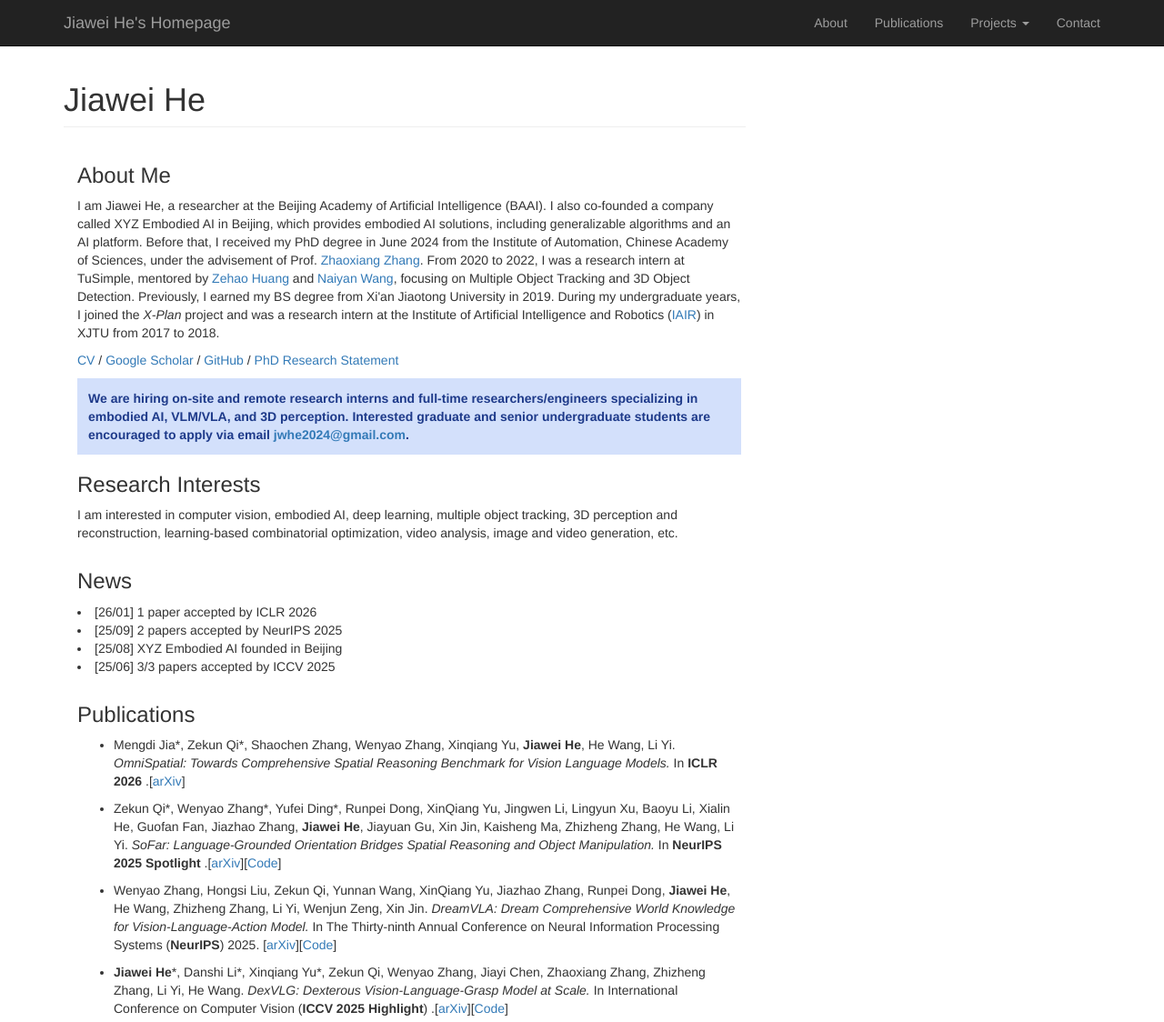
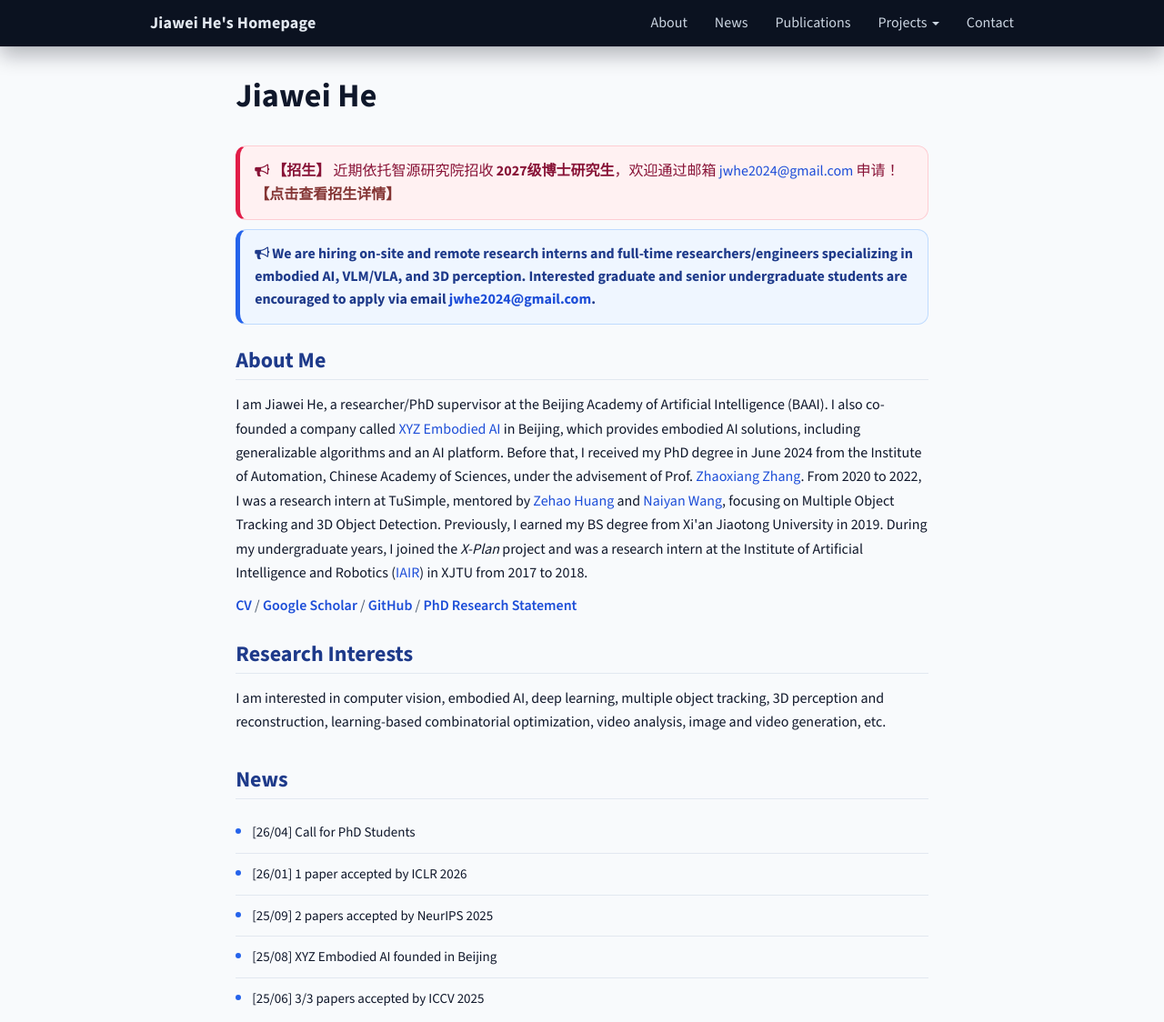
Before and after one commit to jiaweihe1996/jiaweihe.xyz, a plain HTML site: page index.html in a window 1280 px wide. Shown: the top 1124 px of the page at 91% size. Drawn offline with nearby package versions, Linux system fonts and the light colour scheme.

Commit message:
update news and format

```diff
--- /dev/null
+++ b/css/academic.css
@@ -0,0 +1,197 @@
+:root {
+  --bg: #f8fafc;
+  --surface: #ffffff;
+  --text: #0f172a;
+  --muted: #475569;
+  --border: #e2e8f0;
+  --link: #1d4ed8;
+  --link-hover: #1e40af;
+  --accent: #1e3a8a;
+}
+
+body {
+  background: var(--bg);
+  color: var(--text);
+  font-family: "Source Sans 3", -apple-system, BlinkMacSystemFont, "Segoe UI", Roboto,
+    Arial, "Noto Sans", "Liberation Sans", sans-serif;
+  font-size: 16px;
+  line-height: 1.65;
+}
+
+html {
+  scroll-behavior: smooth;
+}
+
+#about,
+#research,
+#news,
+#publications,
+#presentations,
+#services,
+#contact {
+  scroll-margin-top: 80px;
+}
+
+a {
+  color: var(--link);
+}
+
+a:hover,
+a:focus {
+  color: var(--link-hover);
+  text-decoration: none;
+}
+
+.container {
+  max-width: 980px;
+}
+
+.navbar-inverse {
+  background-color: #0b1220;
+  border-color: transparent;
+  box-shadow: 0 1px 0 rgba(15, 23, 42, 0.08), 0 10px 22px rgba(2, 6, 23, 0.28);
+}
+
+.navbar-inverse .navbar-brand {
+  color: #e2e8f0;
+  font-weight: 700;
+  letter-spacing: 0.2px;
+}
+
+.navbar-inverse .navbar-nav > li > a {
+  color: #cbd5e1;
+}
+
+.navbar-inverse .navbar-nav > li > a:hover,
+.navbar-inverse .navbar-nav > li > a:focus {
+  color: #ffffff;
+}
+
+.page-header {
+  border-bottom: none;
+  margin: 10px 0 8px;
+  padding-bottom: 0;
+  font-weight: 700;
+  letter-spacing: 0.2px;
+}
+
+.site-section {
+  margin: 26px 0;
+}
+
+.site-section h3 {
+  font-weight: 700;
+  margin: 0 0 14px;
+  padding-bottom: 8px;
+  border-bottom: 1px solid var(--border);
+  color: var(--accent);
+}
+
+.profile-links {
+  margin: 10px 0 0;
+  color: var(--muted);
+}
+
+.profile-links a {
+  font-weight: 600;
+}
+
+.alert {
+  border-radius: 12px;
+  padding: 14px 16px;
+}
+
+.site-notice {
+  font-size: 16px;
+  margin-top: 0;
+  margin-bottom: 10px;
+}
+
+.alert-danger {
+  background: #fff1f2;
+  border: 1px solid #fecdd3;
+  border-left: 5px solid #e11d48;
+  color: #881337;
+}
+
+.highlighted-paragraph {
+  margin-top: 10px;
+  border-radius: 12px;
+  border: 1px solid #bfdbfe;
+  border-left: 5px solid #2563eb;
+  background-color: #eff6ff !important;
+  color: #1e3a8a !important;
+  padding: 14px 16px;
+  line-height: 1.55;
+}
+
+.news-list,
+.pub-list {
+  list-style: none;
+  padding-left: 0;
+  margin: 0;
+}
+
+.pub-list li {
+  background: var(--surface);
+  border: 1px solid var(--border);
+  border-radius: 12px;
+  padding: 12px 14px;
+  margin-bottom: 10px;
+}
+
+.news-list li {
+  position: relative;
+  background: transparent;
+  border: none;
+  border-bottom: 1px solid var(--border);
+  border-radius: 0;
+  padding: 10px 0 10px 18px;
+  margin-bottom: 0;
+  font-size: 15px;
+}
+
+.news-list li::before {
+  content: "";
+  position: absolute;
+  left: 0;
+  top: 18px;
+  width: 6px;
+  height: 6px;
+  border-radius: 999px;
+  background: #2563eb;
+}
+
+.news-list li:last-child {
+  border-bottom: none;
+}
+
+.pub-list li a {
+  font-weight: 600;
+}
+
+#contact p {
+  margin-bottom: 10px;
+}
+
+.text-muted {
+  color: var(--muted);
+}
+
+@media (max-width: 767px) {
+  body {
+    font-size: 15px;
+  }
+
+  .pub-list li {
+    padding: 10px 12px;
+  }
+
+  .news-list li {
+    padding: 10px 0 10px 16px;
+  }
+
+  .news-list li::before {
+    top: 18px;
+  }
+}
--- a/index.html
+++ b/index.html
@@ -24,6 +24,14 @@
 
     <!-- Custom CSS -->
     <link href="css/modern-business.css" rel="stylesheet">
+
+    <!-- Typography -->
+    <link rel="preconnect" href="https://fonts.googleapis.com">
+    <link rel="preconnect" href="https://fonts.gstatic.com" crossorigin>
+    <link href="https://fonts.googleapis.com/css2?family=Source+Sans+3:wght@400;600;700&amp;display=swap" rel="stylesheet">
+
+    <!-- Academic Theme Overrides -->
+    <link href="css/academic.css" rel="stylesheet">
 
     <!-- Custom Fonts -->
     <link href="font-awesome/css/font-awesome.min.css" rel="stylesheet" type="text/css">
@@ -79,6 +87,9 @@
 	                        <a href="#about">About</a>
 	                    </li>
                         <li>
+                            <a href="#news">News</a>
+                        </li>
+	                    <li>
 	                        <a href="#publications">Publications</a>
 	                    </li>
 
@@ -104,173 +115,157 @@
      <div class="container">
 
         <!-- Page Heading/Breadcrumbs -->
-        <div class="row">
-            <div class="col-lg-8">
+        <div class="row site-section">
+            <div class="col-lg-10 col-lg-offset-1 col-md-10 col-md-offset-1">
                 <h1 class="page-header">Jiawei He
                 </h1>
             </div>
         </div>
         <!-- /.row -->
-        <div id="about">
-            <!-- Contact Details Column -->
-            <div class="col-md-8">
-                <h3>About Me</h3>
-                <p>I am Jiawei He, a researcher at the Beijing Academy of Artificial Intelligence (BAAI). I also co-founded a company called XYZ Embodied AI in Beijing, which provides embodied AI solutions, including generalizable algorithms and an AI platform. Before that, I received my PhD degree in June 2024 from the Institute of Automation, Chinese Academy of Sciences, under the advisement of Prof. <a href="https://zhaoxiangzhang.net/"> Zhaoxiang Zhang</a>. From 2020 to 2022, I was a research intern at TuSimple, mentored by <a href="https://scholar.google.com/citations?user=zXqeKPgAAAAJ&hl=en"> Zehao Huang</a> and <a href="https://winsty.net/index.html"> Naiyan Wang</a>, focusing on Multiple Object Tracking and 3D Object Detection. Previously, I earned my BS degree from Xi'an Jiaotong University in 2019. During my undergraduate years, I joined the <i>X-Plan</i> project and was a research intern at the Institute of Artificial Intelligence and Robotics (<a href="http://www.aiar.xjtu.edu.cn/">IAIR</a>) in XJTU from 2017 to 2018.
-                </p>
-                 <a href="Curriculum_Vitae_hjw.pdf"> CV</a> /  <a href="https://scholar.google.com/citations?user=35lEP_oAAAAJ"> Google Scholar</a> / <a href="https://github.com/jiaweihe1996"> GitHub </a> /  <a href="research_statement_short.pdf"> PhD Research Statement </a>
-             </p>
+        <div class="row site-section">
+            <div class="col-lg-10 col-lg-offset-1 col-md-10 col-md-offset-1">
+                <div class="alert alert-danger site-notice" role="alert">
+                    <i class="fa fa-bullhorn" aria-hidden="true"></i>
+                    <b>【招生】</b> 近期依托智源研究院招收 <b>2027级博士研究生</b>，欢迎通过邮箱 <a href="mailto:jwhe2024@gmail.com">jwhe2024@gmail.com</a> 申请！<a class="alert-link" href="https://mp.weixin.qq.com/s/hTezXLgaNu2UP_fpFY5t6A">【点击查看招生详情】</a>
+                </div>
                 <div class="highlighted-paragraph">
+                    <i class="fa fa-bullhorn" aria-hidden="true"></i>
                     <b>We are hiring on-site and remote research interns and full-time researchers/engineers specializing in embodied AI, VLM/VLA, and 3D perception. Interested graduate and senior undergraduate students are encouraged to apply via email <a href="mailto:jwhe2024@gmail.com">jwhe2024@gmail.com</a>.</b>
                 </div>
-
+            </div>
         </div>
 
-
-
+        <div id="about" class="row site-section">
+            <div class="col-lg-10 col-lg-offset-1 col-md-10 col-md-offset-1">
+                <h3>About Me</h3>
+	                <p>I am Jiawei He, a researcher/PhD supervisor at the Beijing Academy of Artificial Intelligence (BAAI). I also co-founded a company called <a href="https://xyz-eai.com/"> XYZ Embodied AI </a>in Beijing, which provides embodied AI solutions, including generalizable algorithms and an AI platform. Before that, I received my PhD degree in June 2024 from the Institute of Automation, Chinese Academy of Sciences, under the advisement of Prof. <a href="https://zhaoxiangzhang.net/"> Zhaoxiang Zhang</a>. From 2020 to 2022, I was a research intern at TuSimple, mentored by <a href="https://scholar.google.com/citations?user=zXqeKPgAAAAJ&amp;hl=en"> Zehao Huang</a> and <a href="https://winsty.net/index.html"> Naiyan Wang</a>, focusing on Multiple Object Tracking and 3D Object Detection. Previously, I earned my BS degree from Xi'an Jiaotong University in 2019. During my undergraduate years, I joined the <i>X-Plan</i> project and was a research intern at the Institute of Artificial Intelligence and Robotics (<a href="http://www.aiar.xjtu.edu.cn/">IAIR</a>) in XJTU from 2017 to 2018.
+                </p>
+                <p class="profile-links">
+                    <a href="Curriculum_Vitae_hjw.pdf">CV</a> /
+                    <a href="https://scholar.google.com/citations?user=35lEP_oAAAAJ">Google Scholar</a> /
+                    <a href="https://github.com/jiaweihe1996">GitHub</a> /
+                    <a href="research_statement_short.pdf">PhD Research Statement</a>
+                </p>
+            </div>
         </div>
 
-        <div id="content2">
-            <!-- Contact Details Column -->
-             <div class="col-md-8">
+        <div id="research" class="row site-section">
+            <div class="col-lg-10 col-lg-offset-1 col-md-10 col-md-offset-1">
                 <h3>Research Interests</h3>
                 <p>
                    I am interested in computer vision, embodied AI, deep learning, multiple object tracking, 3D perception and reconstruction, learning-based combinatorial optimization, video analysis, image and video generation, etc.
                 </p>
             </div>
         </div>
-         <div id="content3">
-            <!-- Contact Details Column -->
-             <div class="col-md-8">
+        <div id="news" class="row site-section">
+            <div class="col-lg-10 col-lg-offset-1 col-md-10 col-md-offset-1">
                 <h3>News</h3>
-             <li> [26/01] 1 paper accepted by ICLR 2026</li>
-              <li> [25/09] 2 papers accepted by NeurIPS 2025</li>
-             <li> [25/08] XYZ Embodied AI founded in Beijing</li>
-              <li> [25/06] 3/3 papers accepted by ICCV 2025</li>
-              <p></p>
+                <ul class="news-list">
+                    <li>[26/04] Call for PhD Students</li>
+                    <li>[26/01] 1 paper accepted by ICLR 2026</li>
+                    <li>[25/09] 2 papers accepted by NeurIPS 2025</li>
+                    <li>[25/08] XYZ Embodied AI founded in Beijing</li>
+                    <li>[25/06] 3/3 papers accepted by ICCV 2025</li>
+                </ul>
             </div>
         </div>
-        <div id="publications">
-            <!-- Contact Details Column -->
-            <div class="col-md-8">
+        <div id="publications" class="row site-section">
+            <div class="col-lg-10 col-lg-offset-1 col-md-10 col-md-offset-1">
                 <h3>Publications</h3>
-                <ul>
+                <ul class="pub-list">
                     <li>
                     Mengdi Jia*, Zekun Qi*, Shaochen Zhang, Wenyao Zhang, Xinqiang Yu, <b>Jiawei He</b>, He Wang, Li Yi. <i>OmniSpatial: Towards Comprehensive Spatial Reasoning Benchmark for Vision Language Models.</i> In <b>ICLR 2026</b> .[<a href="https://arxiv.org/abs/2506.03135">arXiv</a>]
                     </li>
-                     <p></p>
                     <li>
                     Zekun Qi*, Wenyao Zhang*, Yufei Ding*, Runpei Dong, XinQiang Yu, Jingwen Li, Lingyun Xu, Baoyu Li, Xialin He, Guofan Fan, Jiazhao Zhang, <b>Jiawei He</b>, Jiayuan Gu, Xin Jin, Kaisheng Ma, Zhizheng Zhang, He Wang, Li Yi. <i>SoFar: Language-Grounded Orientation Bridges Spatial Reasoning and Object Manipulation. </i> In <b>NeurIPS 2025 Spotlight</b> .[<a href="https://arxiv.org/abs/2502.13143">arXiv</a>][<a href="https://github.com/qizekun/SoFar">Code</a>]
                     </li>
-                     <p></p>
                     <li>
                     Wenyao Zhang, Hongsi Liu, Zekun Qi, Yunnan Wang, XinQiang Yu, Jiazhao Zhang, Runpei Dong, <b>Jiawei He</b>, He Wang, Zhizheng Zhang, Li Yi, Wenjun Zeng, Xin Jin. <i>DreamVLA: Dream Comprehensive World Knowledge for Vision-Language-Action Model. </i> In The Thirty-ninth Annual Conference on Neural Information Processing Systems (<b>NeurIPS</b>) 2025. [<a href="https://arxiv.org/abs/2507.04447">arXiv</a>][<a href="https://github.com/Zhangwenyao1/DreamVLA">Code</a>]
                     </li>
-                     <p></p>
                     <li>
                     <b>Jiawei He</b>*, Danshi Li*, Xinqiang Yu*, Zekun Qi, Wenyao Zhang, Jiayi Chen, Zhaoxiang Zhang, Zhizheng Zhang, Li Yi, He Wang. <i>DexVLG: Dexterous Vision-Language-Grasp Model at Scale. </i> In International Conference on Computer Vision (<b>ICCV 2025 Highlight</b>) .[<a href="https://arxiv.org/abs/2507.02747">arXiv</a>][<a href="https://github.com/jiaweihe1996/DexVLG">Code</a>]
                     </li>
-                     <p></p>
                     <li>
                     Wenyao Zhang, Hongsi Liu, Bohan Li, <b>Jiawei He</b>, Zekun Qi, Yunnan Wang, Shengyang Zhao, Xinqiang Yu, Wenjun Zeng, Xin Jin. <i>Hybrid-grained Feature Aggregation with Coarse-to-fine Language Guidance for Self-supervised Monocular Depth Estimation. </i> In International Conference on Computer Vision (<b>ICCV</b>) 2025.
                     </li>
-                     <p></p>
                     <li>
                     Yingyan Li, Yuqi Wang, Yang Liu, <b>Jiawei He</b>, Lue Fan, Zhaoxiang Zhang. <i>End-to-End Driving with Online Trajectory Evaluation via BEV World Model. </i> In International Conference on Computer Vision (<b>ICCV</b>) 2025. [<a href="https://arxiv.org/abs/2504.01941">arXiv</a>]
                     </li>
-                     <p></p>
                     <li>
-                    Yuqi Wang*, Ke Cheng*, <b>Jiawei He*</b>, Qitai Wang*, Hengchen Dai, Yuntao Chen, Fei Xia, Zhaoxiang Zhang. <i>DrivingDojo Dataset: Advancing Interactive and Knowledge-Enriched Driving World Model. </i> In NeurIPS 2024 D&B track. [<a href="https://arxiv.org/abs/2410.10738">arXiv</a>] [<a href="https://drivingdojo.github.io/">project page</a>] [<a href="https://mp.weixin.qq.com/s/jXVeBRjKPsNtX7bBanW-QQ">机器之心 (In Chinese)</a>]
+	                    Yuqi Wang*, Ke Cheng*, <b>Jiawei He*</b>, Qitai Wang*, Hengchen Dai, Yuntao Chen, Fei Xia, Zhaoxiang Zhang. <i>DrivingDojo Dataset: Advancing Interactive and Knowledge-Enriched Driving World Model. </i> In NeurIPS 2024 D&amp;B track. [<a href="https://arxiv.org/abs/2410.10738">arXiv</a>] [<a href="https://drivingdojo.github.io/">project page</a>] [<a href="https://mp.weixin.qq.com/s/jXVeBRjKPsNtX7bBanW-QQ">机器之心 (In Chinese)</a>]
                     </li>
-                    <p></p>
                     <li>
                     Qitai Wang, <b>Jiawei He</b>, Yuntao Chen, Zhaoxiang Zhang. <i>OneTrack: Demystifying the Conflict Between Detection and Tracking in End-to-End 3D Trackers. </i> In European Conference on Computer Vision (<b>ECCV</b>) 2024. [<a href="https://www.ecva.net/papers/eccv_2024/papers_ECCV/papers/01174.pdf">pdf</a>]
                     </li>
-                    <p></p>
                     <li>
                     Yingyan Li, Lue Fan, <b>Jiawei He</b>, Yuqi Wang, Yuntao Chen, Zhaoxiang Zhang, Tieniu Tan. <i>Enhancing End-to-End Autonomous Driving with Latent World Model. </i> In International Conference on Learning Representations (<b>ICLR</b>) 2025. [<a href="https://arxiv.org/abs/2406.08481">arXiv</a>]
                     </li>
-                    <p></p>
                     <li>
                     <b>Jiawei He</b>, Zehao Huang, Naiyan Wang, Zhaoxiang Zhang. <i>Learnable Graph Matching: A Practical Paradigm for Data Association. </i> IEEE Transactions on Pattern Analysis and Machine Intelligence (<b>TPAMI</b>), 2024. [<a href="https://doi.org/10.1109/TPAMI.2024.3362401">paper</a>] [<a href="https://arxiv.org/abs/2303.15414">arXiv</a>] [<a href="https://github.com/jiaweihe1996/GMTracker">code</a>][<a href="gmtracker_pami_bib.txt">bibtex</a>]
                     </li>
-                    <p></p>
                     <li>
                     Yuqi Wang*, <b>Jiawei He*</b>, Lue Fan*, Hongxin Li*, Yuntao Chen, Zhaoxiang Zhang. Driving into the Future: Multiview Visual Forecasting and Planning with World Model for Autonomous Driving. In IEEE/CVF Conference on Computer Vision and Pattern Recognition (<b>CVPR</b>) 2024.  [<a href="https://arxiv.org/abs/2311.17918">arXiv</a>] [<a href="https://drive-wm.github.io/">project page</a>] [<a href="https://github.com/BraveGroup/Drive-WM">code</a>] [<a href="https://mp.weixin.qq.com/s/x_BH6PCS2WwR6zQjngH4LQ">机器之心 (In Chinese)</a>]
                     </li>
-                    <p></p>
                     <li>
                     <b>Jiawei He</b>, Yuqi Wang, Yuntao Chen, Zhaoxiang Zhang. <i>Weakly Supervised 3D Object Detection with Multi-Stage Generalization. </i> TPAMI (major revision)[<a href="https://arxiv.org/abs/2306.05418">arXiv</a>] [<a href="https://ba2det.github.io/">project page</a>]
                     </li>
-                    <p></p>
                     <li>
                     <b>Jiawei He</b>, Lue Fan, Yuqi Wang, Yuntao Chen, Zehao Huang, Naiyan Wang, Zhaoxiang Zhang. <i>Tracking Objects with 3D Representation from Videos. </i> Submitted to IJCV. [<a href="https://arxiv.org/abs/2306.05416">arXiv</a>]
                     </li>
-                      <p></p>
                     <li>
                     <b>Jiawei He</b>, Yuntao Chen, Naiyan Wang, Zhaoxiang Zhang. <i>3D Video Object Detection with Learnable Object-Centric Global Optimization. </i> In IEEE/CVF Conference on Computer Vision and Pattern Recognition (<b>CVPR</b>) 2023. [<a href="https://openaccess.thecvf.com/content/CVPR2023/papers/He_3D_Video_Object_Detection_With_Learnable_Object-Centric_Global_Optimization_CVPR_2023_paper.pdf">pdf</a>] [<a href="https://arxiv.org/abs/2303.15416">arXiv</a>] [<a href="https://github.com/jiaweihe1996/BA-Det">code</a>][<a href="badet_bib.txt">bibtex</a>]
                     </li>
-                      <p></p>
                     <li>
                     Yingyan Li, Yuntao Chen, <b>Jiawei He</b>, Zhaoxiang Zhang. <i>Densely Constrained Depth Estimator for Monocular 3D Object Detection. </i> In European Conference on Computer Vision (<b>ECCV</b>) 2022. [<a href="https://www.ecva.net/papers/eccv_2022/papers_ECCV/papers/136690708.pdf">pdf</a>] [<a href="https://github.com/BraveGroup/DCD">code</a>][<a href="dcd_bib.txt">bibtex</a>]
                     </li>
-                <p></p>
                 <li>
                    <b>Jiawei He</b>, Zehao Huang, Naiyan Wang, Zhaoxiang Zhang. <i>Learnable Graph Matching: Incorporating Graph Partitioning with Deep Feature Learning for Multiple Object Tracking.</i> In IEEE/CVF Conference on Computer Vision and Pattern Recognition (<b>CVPR</b>) 2021.  [<a href="https://openaccess.thecvf.com/content/CVPR2021/papers/He_Learnable_Graph_Matching_Incorporating_Graph_Partitioning_With_Deep_Feature_Learning_CVPR_2021_paper.pdf">pdf</a>] [<a href="https://github.com/jiaweihe1996/GMTracker">code</a>] [<a href="gmtracker_bib.txt">bibtex</a>] [<a href="https://jiaweihe.com/docs/gmtracker_poster.pdf">poster</a>]  [<a href="https://youtu.be/GSKa1ZwHqaY">YouTube</a>] [<a href="https://www.bilibili.com/video/BV1kb4y1o7yP/">bilibili</a>]
                 </li>
-                <p></p>
                 <li>
                     Zhixiong Nan, Yang Feng, <b>Jiawei He</b>, Ping Wei, Linhai Xu, Hongbin Sun, Nanning Zheng. <i>Scene-Guided Region Proposal Re-ranking Method for On-road Vehicle Candidate Generation.</i> In IEEE Intelligent Vehicles Symposium (<b>IV</b>) 2019. [<a href="https://ieeexplore.ieee.org/document/8814149">paper</a>] [<a href="iv_bib.txt">bibtex</a>]
                 </li>
                 </ul>
             </div>
         </div>
-        <div id="content2">
-            <!-- Contact Details Column -->
-             <div class="col-md-8">
+        <div id="presentations" class="row site-section">
+            <div class="col-lg-10 col-lg-offset-1 col-md-10 col-md-offset-1">
                 <h3>Presentations</h3>
-                <ul>
+                <ul class="news-list">
                     <li>
                         Reconstruction-based 3D Perception. In CRIPAC Summer Symposium. July 16, 2023. [<a href="Reconstruction-based_3D_Perception.pdf">Slides</a>]
                     </li>
                 </ul>
             </div>
         </div>
-        <div id="content2">
-            <!-- Contact Details Column -->
-             <div class="col-md-8">
+        <div id="services" class="row site-section">
+            <div class="col-lg-10 col-lg-offset-1 col-md-10 col-md-offset-1">
                 <h3>Professional Services</h3>
-                 <ul>
-                <li>
-                   Conference reviewer: ICLR, ICML, NeurIPS, CVPR, ECCV, ICCV, ACMMM, ACCV
-                </li>
-                <li>
-                   Journal reviewer: IJCV, TIP, PR, SCIS, TNNLS, TCSVT, Information Fusion, TBIOM
-
-                </li>
+                <ul class="news-list">
+                    <li>Conference reviewer: ICLR, ICML, NeurIPS, CVPR, ECCV, ICCV, ACMMM, ACCV</li>
+                    <li>Journal reviewer: IJCV, TIP, PR, SCIS, TNNLS, TCSVT, Information Fusion, TBIOM</li>
                 </ul>
             </div>
         </div>
-        <!-- Content Row -->
-        <div id="contact">
-            <!-- Contact Details Column -->
-            <div class="col-md-12">
-                <h3>Contact Details</h3>
+        <div id="contact" class="row site-section">
+            <div class="col-lg-10 col-lg-offset-1 col-md-10 col-md-offset-1">
+                <h3>Contact</h3>
+                <div class="row">
+                    <div class="col-sm-6">
                         <p>
-                    Beijing XYZ Embodied AI Co., Ltd.<br>Block A, Dinghao DH3 Building, Haidian District, BEIJING, CHINA<br>
+                            <b>Beijing XYZ Embodied AI Co., Ltd.</b><br>
+                            Block A, Dinghao DH3 Building, Haidian District, BEIJING, CHINA
                         </p>
+                    </div>
+                    <div class="col-sm-6">
                         <p>
-                    北京星源智机器人科技有限公司<br>北京市海淀区鼎好DH3大厦A座<br>
-                </p>
-                <p><i class="fa fa-envelope-o"></i>
-                    <abbr title="Email"></abbr>E-mail: <a href="mailto:jwhe2024@gmail.com">jwhe2024@gmail.com</a>; <a href="mailto:hejiawei@xyz-eai.com">hejiawei@xyz-eai.com</a>
+                            <b>北京星源智机器人科技有限公司</b><br>
+                            北京市海淀区鼎好DH3大厦A座
                         </p>
                     </div>
                 </div>
-            <div class="col-md-12">
-               <p></p>
-                <p>
-                    Last update: Sept 19, 2025.
-                </p>
+                <p><i class="fa fa-envelope-o"></i> E-mail: <a href="mailto:jwhe2024@gmail.com">jwhe2024@gmail.com</a>; <a href="mailto:hejiawei@xyz-eai.com">hejiawei@xyz-eai.com</a></p>
+                <p class="text-muted">Last update: Sept 19, 2025.</p>
+            </div>
         </div>
 
                 <!--
```
Also changed, not shown: 1 other file. Lines whose indentation alone changed are shown as unchanged.
